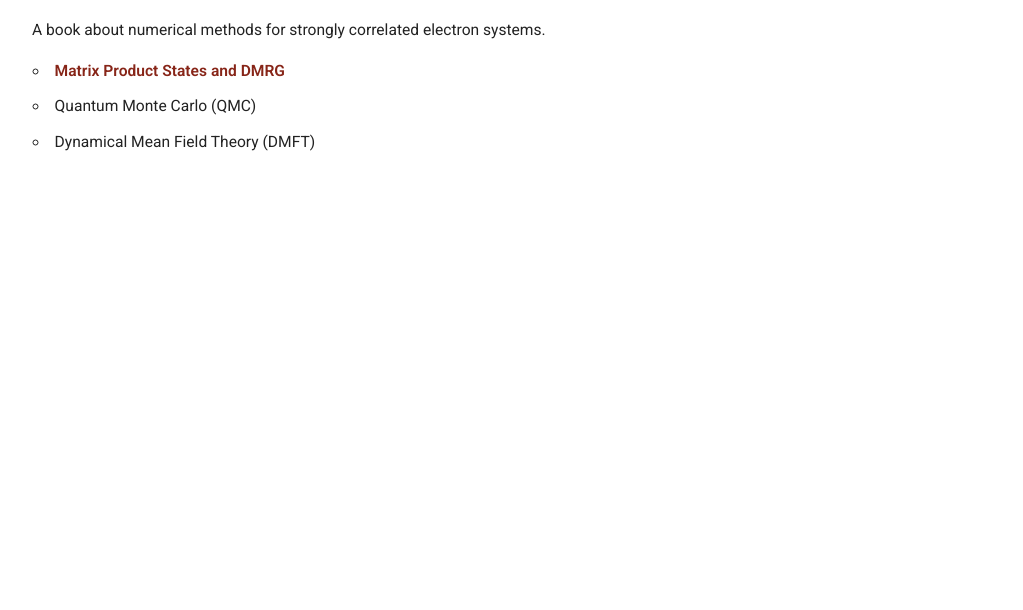
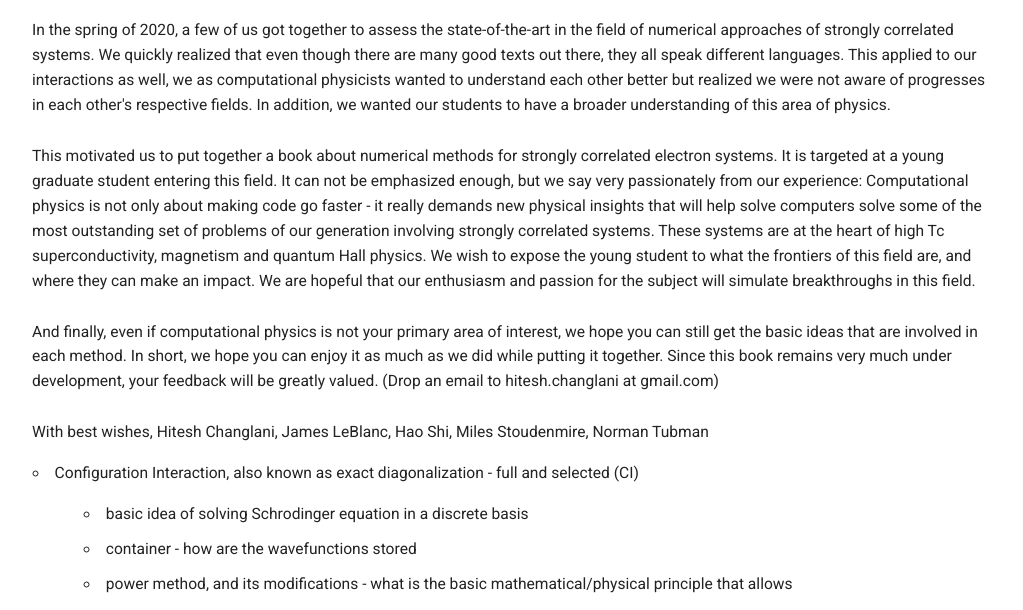
Before and after one commit to emstoudenmire/scnumerics, a plain HTML site: page docs/index.html in a window 1280 px wide. Shown: the part 168-778 px from the top of the page, without its empty margins (128-1151 px from the left). Drawn offline with nearby package versions, Linux system fonts and the light colour scheme; some packages are replaced by stand-ins of ours.

Commit message:
Website generated

```diff
--- a/docs/index.html
+++ b/docs/index.html
@@ -83,9 +83,40 @@
  <div class="row" style="margin-top: 2%">
 </div> <!-- class="row" -->
 <h1>SC Numerics</h1>
-<p>A book about numerical methods for strongly correlated electron systems.</p>
+<p>In the spring of 2020, a few of us got together to assess the state-of-the-art in the field of numerical approaches
+of strongly correlated systems. We quickly realized that even though there are many good texts out there,
+they all speak different languages. This applied to our interactions as well, we as computational physicists
+wanted to understand each other better but realized we were not aware of progresses in each other's respective fields.
+In addition, we wanted our students to have a broader understanding of this area of physics.</p>
+<p>This motivated us to put together a book about numerical methods for strongly correlated electron systems. It is targeted
+at a young graduate student entering this field. It can not be emphasized enough, but we say very passionately from our experience:
+Computational physics is not only about making code go faster - it really demands new physical insights that will help
+solve computers solve some of the most outstanding set of problems of our generation involving strongly correlated systems.
+These systems are at the heart of high Tc superconductivity, magnetism and quantum Hall physics. We wish to expose
+the young student to what the frontiers of this field are, and where they can make an impact. We are hopeful that
+our enthusiasm and passion for the subject will simulate breakthroughs in this field.</p>
+<p>And finally, even if computational physics is not your primary area of interest, we hope you can still get the basic ideas
+that are involved in each method. In short, we hope you can enjoy it as much as we did while putting it together.
+Since this book remains very much under development, your feedback will be greatly valued.
+(Drop an email to hitesh.changlani at gmail.com)</p>
+<p>With best wishes,
+Hitesh Changlani, James LeBlanc, Hao Shi, Miles Stoudenmire, Norman Tubman</p>
 <ul>
-<li><a href="/scnumerics/mps_dmrg/">Matrix Product States and DMRG</a></li>
+<li>
+<p>Configuration Interaction, also known as exact diagonalization - full and selected (CI)</p>
+<ul>
+<li>basic idea of solving Schrodinger equation in a discrete basis</li>
+<li>container - how are the wavefunctions stored</li>
+<li>power method, and its modifications - what is the basic mathematical/physical principle that allows</li>
+</ul>
+</li>
+<li>
+<p><a href="/scnumerics/mps_dmrg/">Matrix Product States and DMRG</a></p>
+</li>
+</ul>
+<p>For low dimensional systems that the DMRG method
+has made major inroads. The key ideas are embedded in important modifications of real space renormalization.</p>
+<ul>
 <li>Quantum Monte Carlo (QMC)</li>
 <li>Dynamical Mean Field Theory (DMFT)</li>
 </ul>
```
